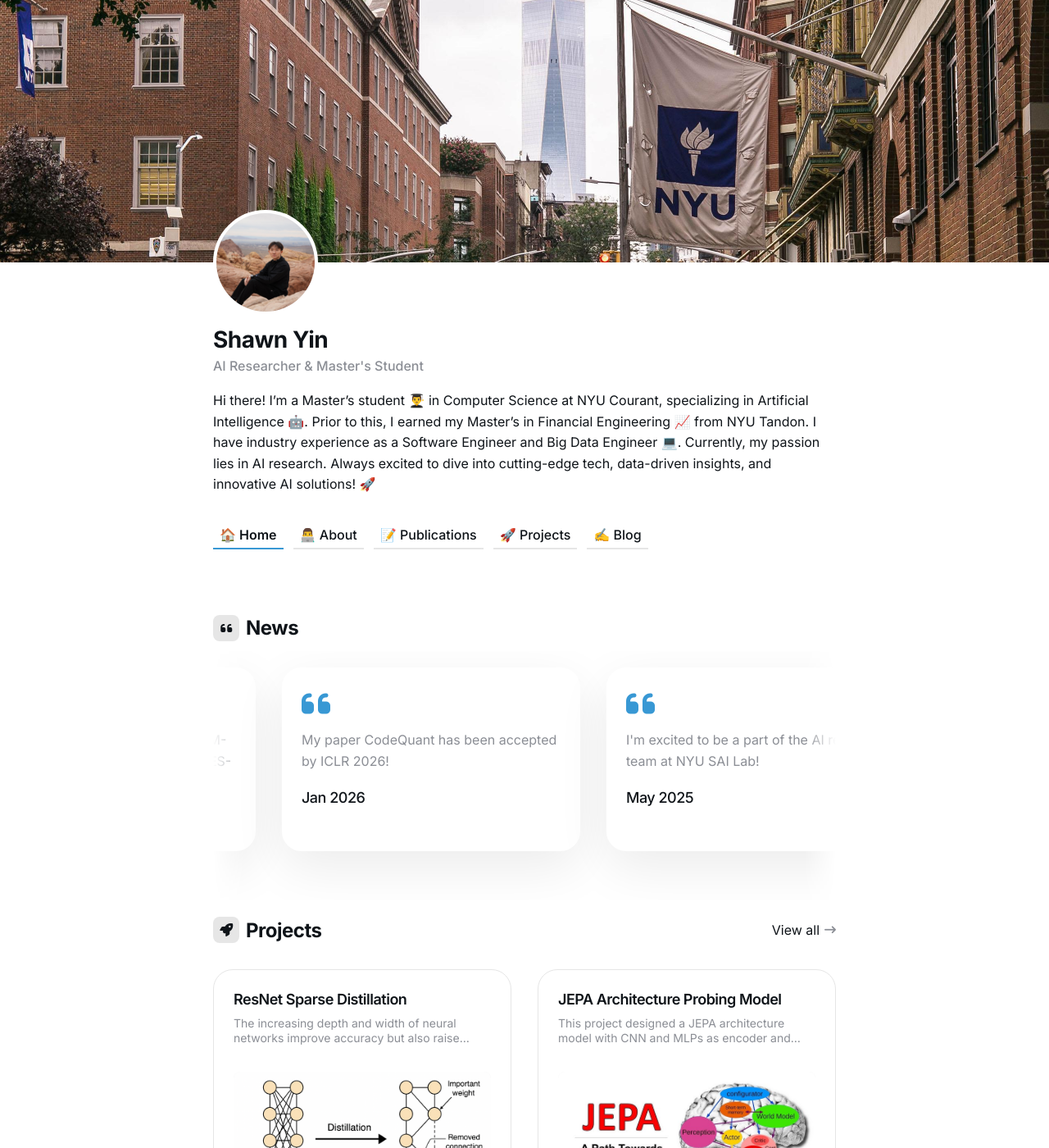
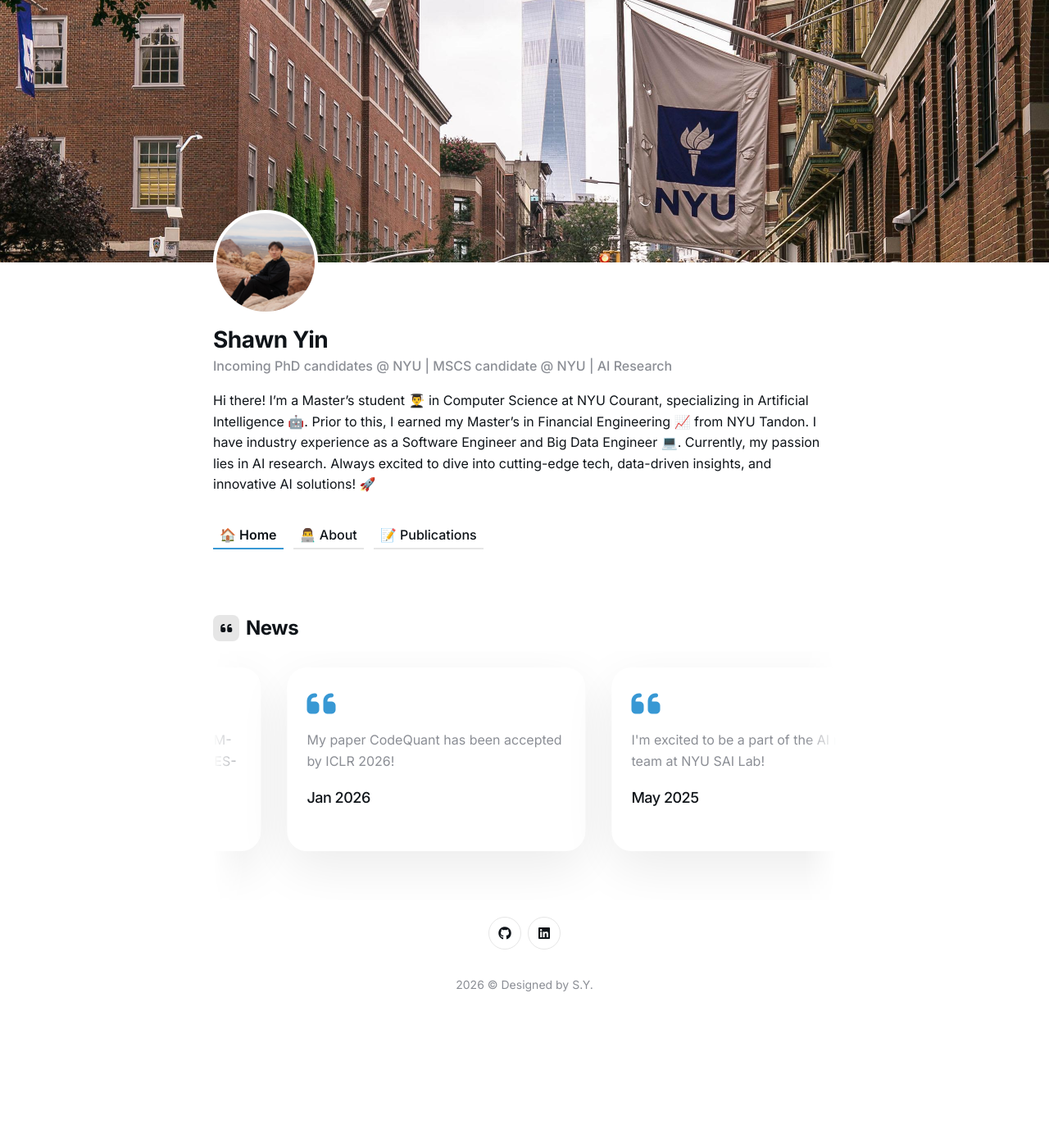
Before and after one commit to shawnyin128/shawnyin128.github.io, a Jekyll site: the page built from index.html, in a window 1280 px wide and 1400 px high. Shown: the whole window at 82% size. Built offline with Jekyll 4.4.1, drawn with Linux system fonts in a browser that asks for light colours; some of the changed lines change nothing that is shown.

Commit message:
[proj,blog]: hide

```diff
--- a/_data/settings.yml
+++ b/_data/settings.yml
@@ -28,10 +28,10 @@
       url: '/about/'
     - title: '📝 Publications'
       url: '/publications/'
-    - title: '🚀 Projects'
-      url: '/projects/'
-    - title: '✍️ Blog'
-      url: '/blog/'
+    # - title: '🚀 Projects'
+    #   url: '/projects/'
+    # - title: '✍️ Blog'
+    #   url: '/blog/'
     # - title: '📷 Gallery'
     #   url: '/gallery/'
     # - title: '🎬 Videos'
@@ -42,7 +42,7 @@
 # Author Settings
 author:
   author_name: Shawn Yin
-  author_role: AI Researcher & Master's Student
+  author_role: Incoming PhD candidates @ NYU | MSCS candidate @ NYU | AI Research
   author_bio: Hi there! I’m a Master’s student 👨‍🎓 in Computer Science at NYU Courant, specializing in Artificial Intelligence 🤖. Prior to this, I earned my Master’s in Financial Engineering 📈 from NYU Tandon. I have industry experience as a Software Engineer and Big Data Engineer 💻. Currently, my passion lies in AI research. Always excited to dive into cutting-edge tech, data-driven insights, and innovative AI solutions! 🚀
   author_avatar: '/images/avatar/a2.JPG'
   # cta_button_text: Get In Touch
@@ -52,7 +52,7 @@
 #-------------------------------
 # Projects Settings
 projects_settings:
-  enable: true
+  enable: false
   projects_title: Projects
   projects_description:
 
@@ -76,7 +76,7 @@
 #-------------------------------
 # Blog Section
 blog_settings:
-  enable: true
+  enable: false
   blog_title: Blog
   blog_description:
 
```
